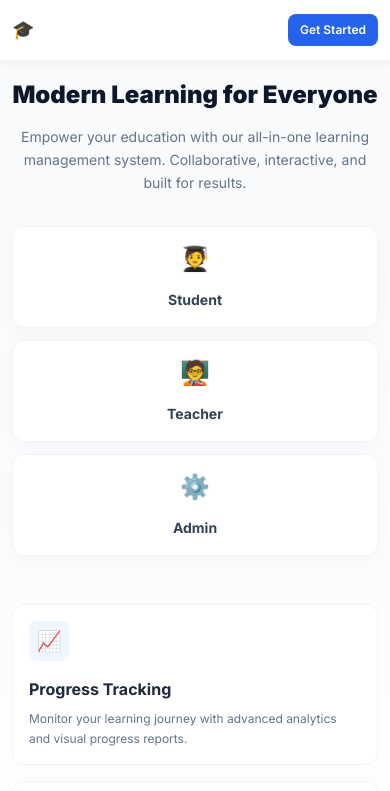
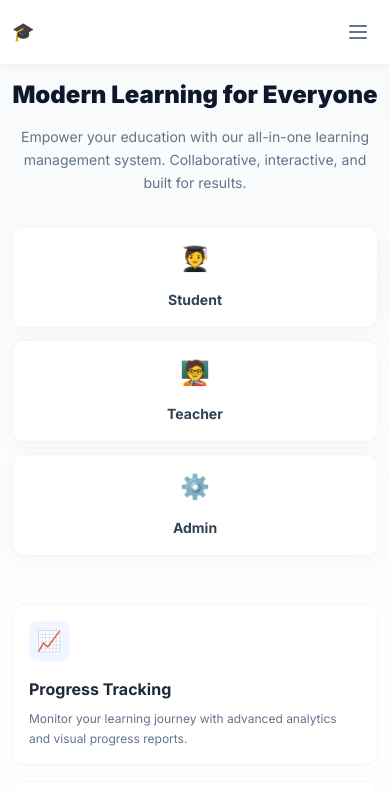
Before and after one commit to Am-smart/Smart, a Next.js app: page / in a window 390 px wide. Shown: the top 791 px of the page. Built offline with nearby package versions, Linux system fonts and the light colour scheme; no server answers; the database is empty.

Commit message:
feat: add responsive mobile navigation menu
Implement mobile menu toggle with hamburger icon and dropdown

```diff
--- a/src/components/LandingHeader.tsx
+++ b/src/components/LandingHeader.tsx
@@ -1,4 +1,4 @@
-import React from 'react';
+import React, { useState } from 'react';
 
 interface HeaderProps {
   onSignIn: () => void;
@@ -6,20 +6,82 @@ interface HeaderProps {
 }
 
 export const LandingHeader: React.FC<HeaderProps> = ({ onSignIn, onGetStarted }) => {
+  const [mobileMenuOpen, setMobileMenuOpen] = useState(false);
+
+  const handleNavClick = (callback?: () => void) => {
+    setMobileMenuOpen(false);
+    if (callback) callback();
+  };
+
   return (
     <header className="fixed top-0 left-0 right-0 h-auto min-h-[60px] sm:h-[70px] bg-white flex justify-between items-center px-3 sm:px-[5%] py-3 sm:py-0 z-[1000] shadow-[0_2px_10px_rgba(0,0,0,0.05)]">
       <a href="#" className="text-sm sm:text-[1.5rem] font-extrabold text-[#2563eb] flex items-center gap-1 sm:gap-2 whitespace-nowrap">
         <span className="text-lg sm:text-2xl">🎓</span>
         <span className="hidden xs:inline">SmartLMS</span>
       </a>
+      {/* Desktop Navigation */}
       <div className="hidden md:flex gap-8">
         <a href="#features" className="text-[#64748b] font-medium transition-colors hover:text-[#2563eb]">Features</a>
         <a href="#about" className="text-[#64748b] font-medium transition-colors hover:text-[#2563eb]">About</a>
         <button onClick={onSignIn} className="text-[#64748b] font-medium transition-colors hover:text-[#2563eb]">Sign In</button>
       </div>
-      <button onClick={onGetStarted} className="bg-[#2563eb] text-white px-3 sm:px-4 md:px-6 py-2 sm:py-[0.6rem] rounded-lg font-semibold transition-all hover:bg-[#1d4ed8] hover:-translate-y-0.5 active:translate-y-0 text-xs sm:text-sm md:text-base whitespace-nowrap">
+
+      {/* Mobile Menu Button */}
+      <button
+        onClick={() => setMobileMenuOpen(!mobileMenuOpen)}
+        className="md:hidden flex items-center justify-center w-10 h-10 rounded-lg hover:bg-slate-100 transition-colors"
+        aria-label="Toggle menu"
+      >
+        <svg className="w-6 h-6 text-[#64748b]" fill="none" stroke="currentColor" viewBox="0 0 24 24">
+          {mobileMenuOpen ? (
+            <path strokeLinecap="round" strokeLinejoin="round" strokeWidth={2} d="M6 18L18 6M6 6l12 12" />
+          ) : (
+            <path strokeLinecap="round" strokeLinejoin="round" strokeWidth={2} d="M4 6h16M4 12h16M4 18h16" />
+          )}
+        </svg>
+      </button>
+
+      {/* Get Started Button */}
+      <button
+        onClick={onGetStarted}
+        className="hidden sm:block bg-[#2563eb] text-white px-3 sm:px-4 md:px-6 py-2 sm:py-[0.6rem] rounded-lg font-semibold transition-all hover:bg-[#1d4ed8] hover:-translate-y-0.5 active:translate-y-0 text-xs sm:text-sm md:text-base whitespace-nowrap"
+      >
         Get Started
       </button>
+
+      {/* Mobile Menu */}
+      {mobileMenuOpen && (
+        <div className="absolute top-full left-0 right-0 bg-white border-t border-slate-100 md:hidden shadow-lg">
+          <nav className="flex flex-col gap-0">
+            <a
+              href="#features"
+              onClick={() => handleNavClick()}
+              className="px-4 py-3 text-[#64748b] font-medium transition-colors hover:text-[#2563eb] hover:bg-slate-50 border-b border-slate-100"
+            >
+              Features
+            </a>
+            <a
+              href="#about"
+              onClick={() => handleNavClick()}
+              className="px-4 py-3 text-[#64748b] font-medium transition-colors hover:text-[#2563eb] hover:bg-slate-50 border-b border-slate-100"
+            >
+              About
+            </a>
+            <button
+              onClick={() => handleNavClick(onSignIn)}
+              className="px-4 py-3 text-[#64748b] font-medium transition-colors hover:text-[#2563eb] hover:bg-slate-50 border-b border-slate-100 text-left"
+            >
+              Sign In
+            </button>
+            <button
+              onClick={() => handleNavClick(onGetStarted)}
+              className="bg-[#2563eb] text-white px-4 py-3 font-semibold transition-all hover:bg-[#1d4ed8] text-left text-sm"
+            >
+              Get Started
+            </button>
+          </nav>
+        </div>
+      )}
     </header>
   );
 };
```
